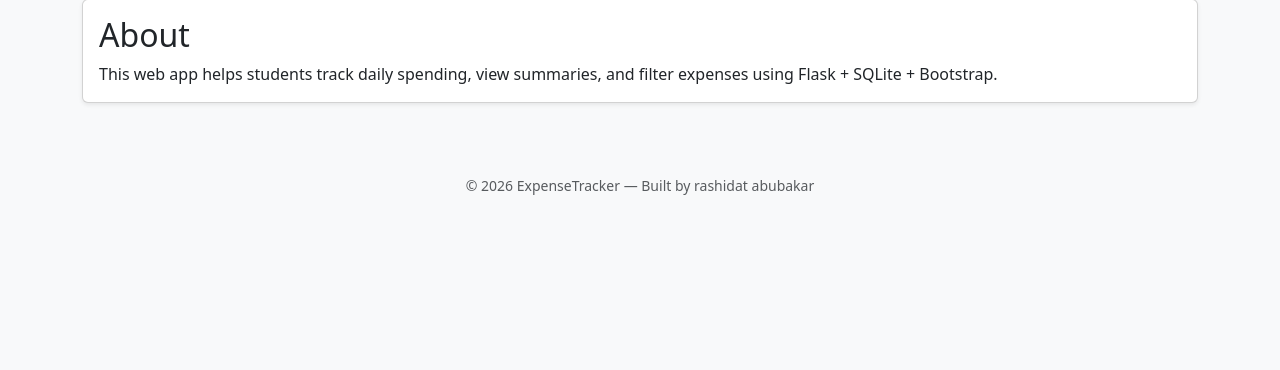
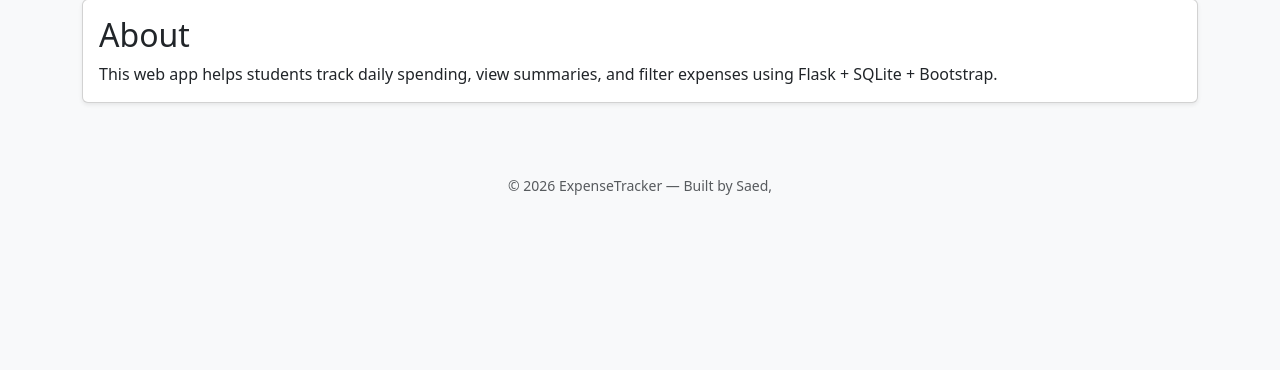
Before and after one commit to Saedindho/Expense_tracker, a Flask app: page /about in a window 1280 px wide. Shown: the part 105-475 px from the top of the page. Run offline with Flask 3, Linux system fonts and the light colour scheme; data comes from the database, SQL or seed files in the repository; data that the repository does not hold is empty.

Commit message:
Edit base.html

```diff
--- a/app.py
+++ b/app.py
@@ -611,4 +611,4 @@ def register():
 
 
 if __name__ == "__main__":
-    app.run(debug=True, port=5000)
+    app.run(host="0.0.0.0", port=5000, debug=True)
--- a/templates/base.html
+++ b/templates/base.html
@@ -74,7 +74,7 @@
 </main>
 
 <footer class="text-center text-muted small py-4">
-  © {{ current_year }} ExpenseTracker — Built by rashidat abubakar
+  © {{ current_year }} ExpenseTracker — Built by Saed,
 </footer>
 
 </body>
```
Also changed, not shown: .github/workflows/deploy.yaml (added), 1 other file.
